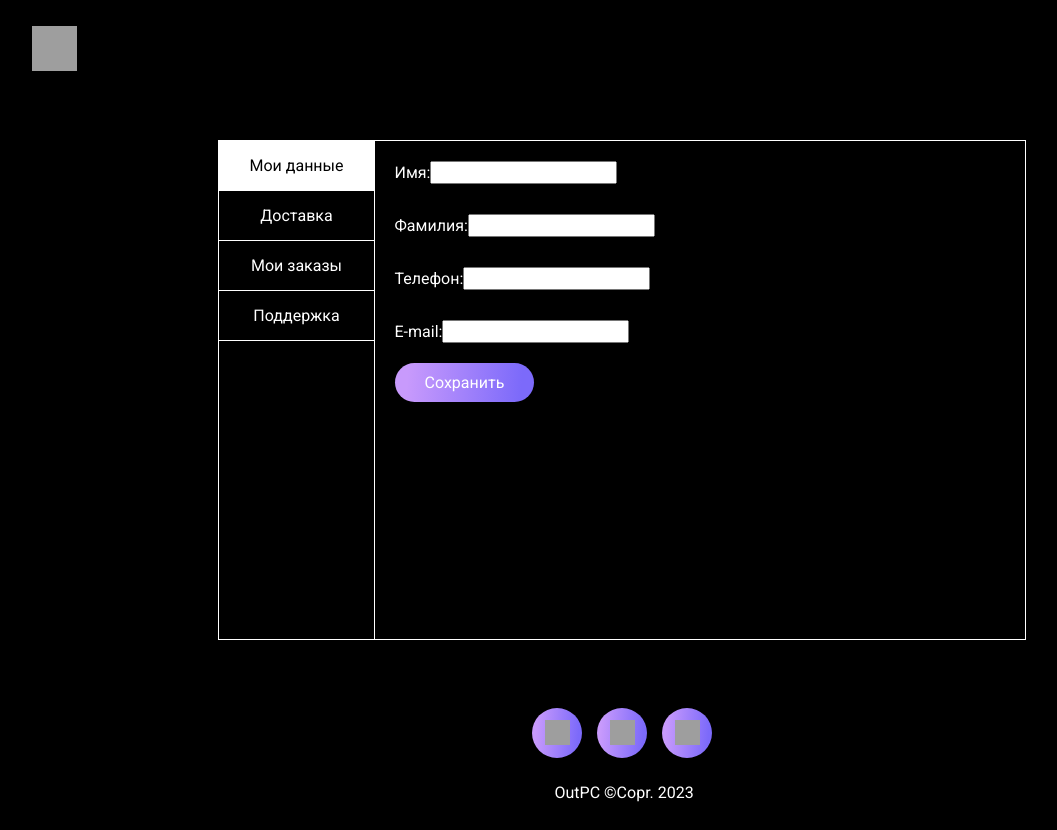
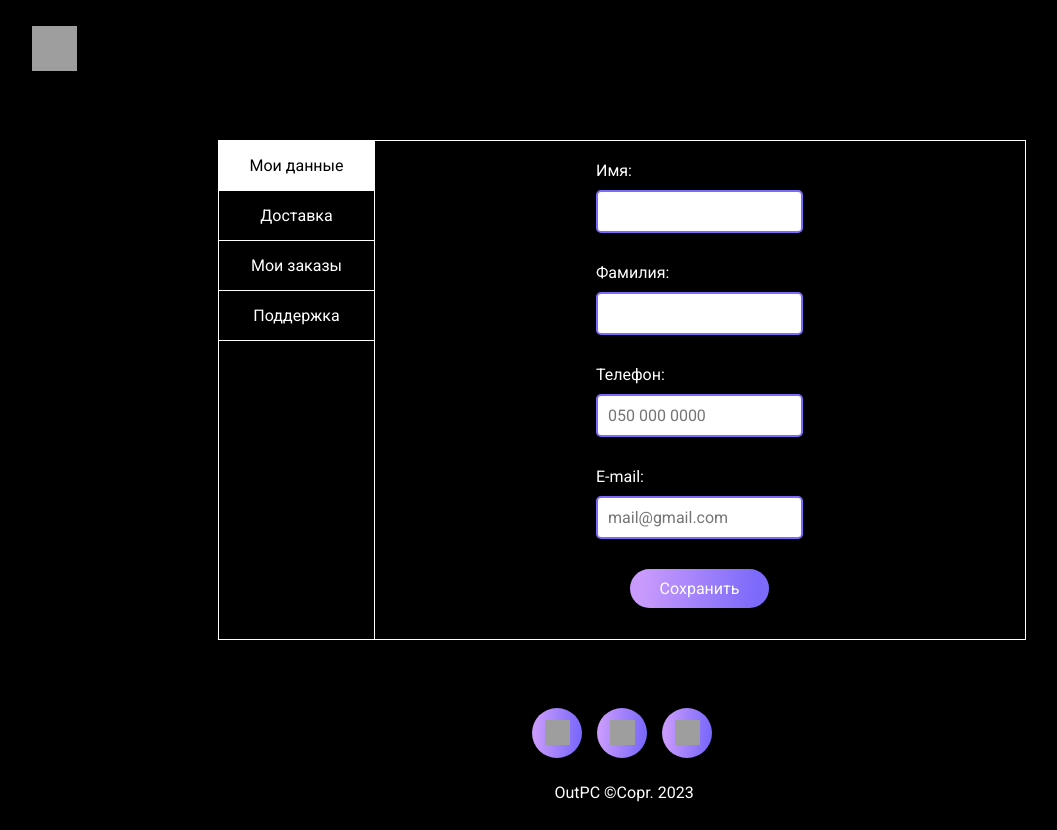
Before and after one commit to VRomanenko04/Computer_assembly_App, a React (Create React App) app: page /#/cabinet in a window 1280 px wide. Shown: the whole page, without its empty margins (18-1075 px from the left). Built offline with nearby package versions, Linux system fonts and the light colour scheme; grey boxes are pictures that could not be loaded.

Commit message:
Доделал UserData, сохранение в localStorage

```diff
--- a/src/components/Blocks/UserDataBlock/UserData.jsx
+++ b/src/components/Blocks/UserDataBlock/UserData.jsx
@@ -1,4 +1,4 @@
-import React, {useState} from 'react';
+import React, {useEffect, useState} from 'react';
 import {Button} from '../../UI/Button/Button.jsx';
 import classes from './userdata.module.css';
 
@@ -8,8 +8,28 @@ export const UserData = () => {
     const [phone, setPhone] = useState('');
     const [email, setEmail] = useState('');
 
+    useEffect(() => {
+        // Восстанавливаем сохраненные данные при загрузке компонента
+        const savedFirstName = localStorage.getItem('firstName');
+        const savedLastName = localStorage.getItem('lastName');
+        const savedPhone = localStorage.getItem('phone');
+        const savedEmail = localStorage.getItem('email');
+
+        if (savedFirstName) setFirstName(savedFirstName);
+        if (savedLastName) setLastName(savedLastName);
+        if (savedPhone) setPhone(savedPhone);
+        if (savedEmail) setEmail(savedEmail);
+    }, []);
+
+
     const handleSubmit = (e) => {
         e.preventDefault();
+
+        // Сохраняем данные в localStorage
+        localStorage.setItem('firstName', firstName);
+        localStorage.setItem('lastName', lastName);
+        localStorage.setItem('phone', phone);
+        localStorage.setItem('email', email);
 
         // Сброс значений полей формы
         setFirstName('');
@@ -18,11 +38,13 @@ export const UserData = () => {
         setEmail('');
     };
 
+
     return (
-        <form onSubmit={handleSubmit}>
+        <form className={classes.form} onSubmit={handleSubmit}>
             <div className={classes.input__div}>
-                <label htmlFor="firstName">Имя:</label>
+                <p className={classes.text} htmlFor="firstName">Имя:</p>
                 <input
+                    className={classes.input}
                     type="text"
                     id="firstName"
                     value={firstName}
@@ -30,8 +52,9 @@ export const UserData = () => {
                 />
             </div>
             <div className={classes.input__div}>
-                <label htmlFor="lastName">Фамилия:</label>
+                <p className={classes.text} htmlFor="lastName">Фамилия:</p>
                 <input
+                    className={classes.input}
                     type="text"
                     id="lastName"
                     value={lastName}
@@ -39,24 +62,28 @@ export const UserData = () => {
                 />
             </div>
             <div className={classes.input__div}>
-                <label htmlFor="phone">Телефон:</label>
+                <p className={classes.text} htmlFor="phone">Телефон:</p>
                 <input
+                    className={classes.input}
                     type="text"
                     id="phone"
                     value={phone}
                     onChange={(e) => setPhone(e.target.value)}
+                    placeholder='050 000 0000'
                 />
             </div>
             <div className={classes.input__div}>
-                <label htmlFor="email">E-mail:</label>
+                <p className={classes.text} htmlFor="email">E-mail:</p>
                 <input
+                    className={classes.input}
                     type="email"
                     id="email"
                     value={email}
                     onChange={(e) => setEmail(e.target.value)}
+                    placeholder='mail@gmail.com'
                 />
             </div>
-            <Button text='Сохранить'/>
+            <button className={classes.btn}>Сохранить</button>
         </form>
     )
 }
--- a/src/components/Blocks/UserDataBlock/userdata.module.css
+++ b/src/components/Blocks/UserDataBlock/userdata.module.css
@@ -1,3 +1,29 @@
 .input__div {
     padding-bottom: 30px;
 }
+
+.form {
+    display: flex;
+    flex-direction: column;
+    justify-content: center;
+    align-items: center;
+}
+
+.text {
+    margin-bottom: 10px;
+}
+
+.input {
+    border: 2px solid #7C6AFA;
+    border-radius: 5px;
+    padding: 10px;
+}
+
+.btn {
+    color: #FFFFFF;
+    border: none;
+    cursor: pointer;
+    background: linear-gradient(94.26deg, #C89AFC 9.51%, #7C6AFA 90.23%);
+    border-radius: 50px;
+    padding: 10px 30px;
+}
--- a/src/components/UI/BurgerBtn/BurgerBtn.jsx
+++ b/src/components/UI/BurgerBtn/BurgerBtn.jsx
@@ -6,7 +6,7 @@ export const BurgerBtn = ({handleMenu, isOpen}) => {
         <div className={cl.burger__btn} onClick={handleMenu}>
             <svg viewBox="0 0 24 24" fill="none" xmlns="http://www.w3.org/2000/svg">
                 <g id="Menu / Menu_Alt_01">
-                <path id="Vector" d="M12 17H19M5 12H19M5 7H19" stroke={isOpen ? '#ffffff' : '#7C6AFA'} stroke-width="2" stroke-linecap="round" stroke-linejoin="round"/>
+                <path id="Vector" d="M12 17H19M5 12H19M5 7H19" stroke={isOpen ? '#ffffff' : '#7C6AFA'} strokeWidth="2" strokeLinecap="round" strokeLinejoin="round"/>
                 </g>
             </svg>
         </div>
```
